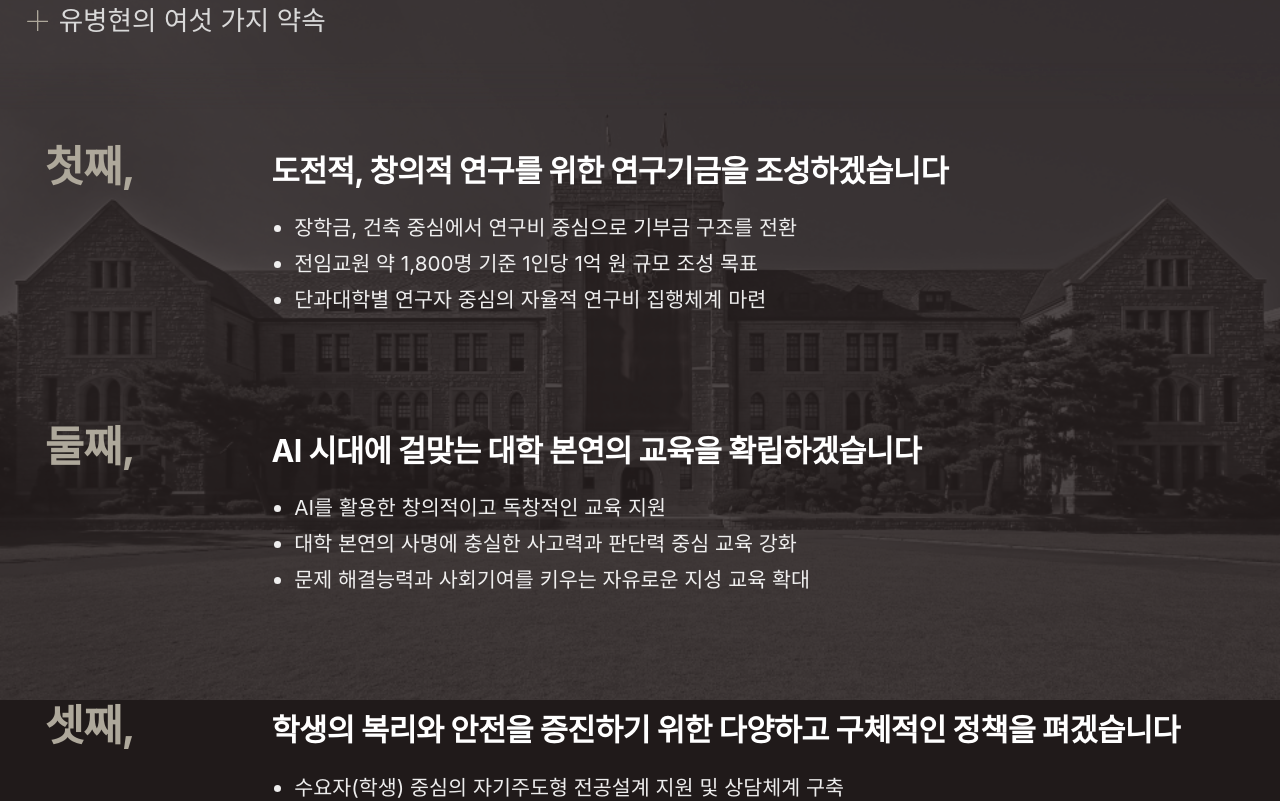
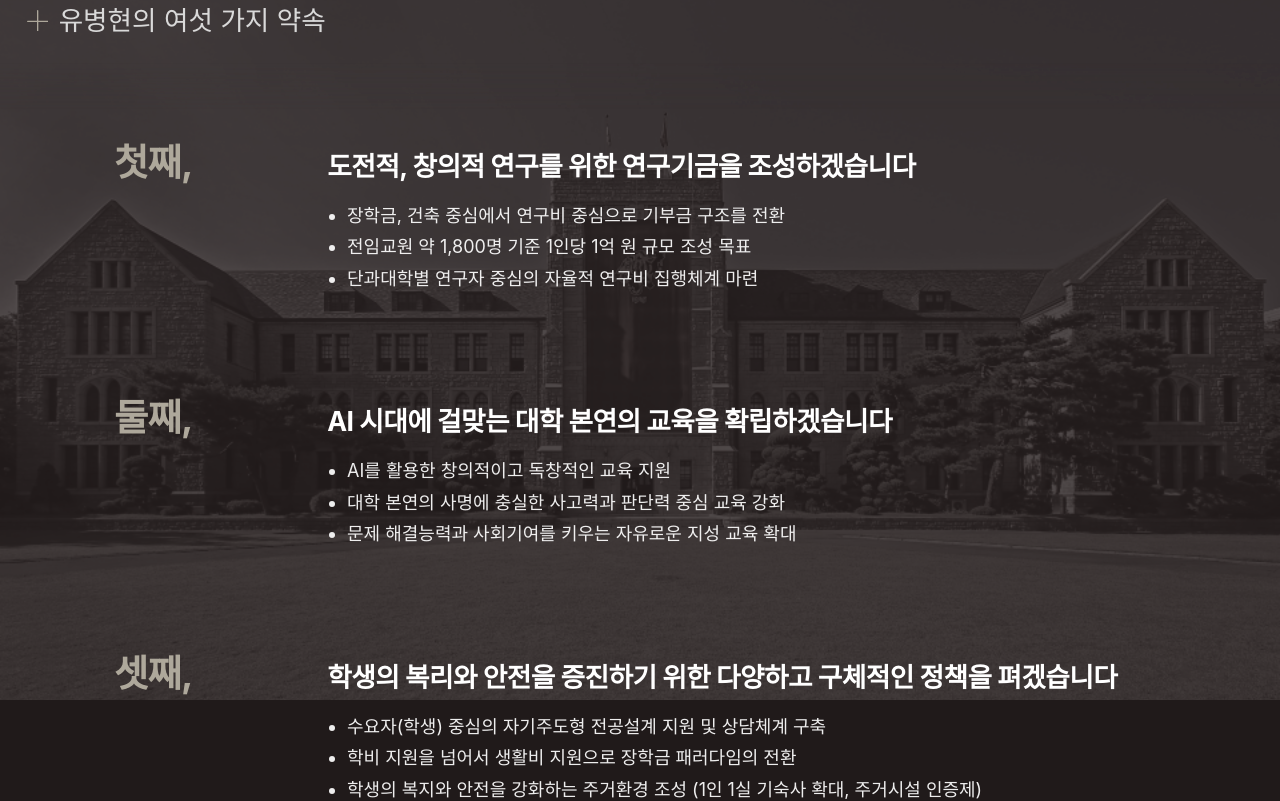
Before and after one commit to mimmimtst-svg/web, a Next.js app: page / in a window 1280 px wide. Shown: the part 1700-2501 px from the top of the page. Built offline with nearby package versions, Linux system fonts and the light colour scheme; a web font is replaced by a local one.

Commit message:
Section 3 desktop: promise type scales with the screen width, a step smaller
Co-Authored-By: Claude Opus 5.5 <noreply@anthropic.com>
Claude-Session: https://claude.ai/code/session_01L5e7NVB9wcp6hkLNfozD1c

```diff
--- a/components/Promises.module.css
+++ b/components/Promises.module.css
@@ -277,6 +277,11 @@
     /* clip, not hidden: hidden would make the section the pin's
        scroller and the photo would scroll away with the text. */
     overflow: clip;
+    /* The promises scale with the screen's width alone (2026-10-19:
+       --u also follows the height, so the type stayed put while a short
+       window narrowed; the 1920 sizes also came down a step, as the
+       page read larger than the others). */
+    --pu: calc(100vw / 1920);
   }
 
   .backdropPin,
@@ -334,7 +339,7 @@
   }
 
   .inner {
-    gap: max(calc(150 * var(--u)), 72px);
+    gap: max(calc(150 * var(--pu)), 56px);
   }
 
   .list {
@@ -345,20 +350,20 @@
     width: fit-content;
     max-width: 100%;
     margin: 0 auto;
-    gap: max(calc(150 * var(--u)), 80px);
+    gap: max(calc(150 * var(--pu)), 64px);
   }
 
   /* Number column wide enough for "여섯째," at this size. */
   .item {
     display: grid;
-    grid-template-columns: max(calc(250 * var(--u)), 9rem) minmax(0, 1fr);
+    grid-template-columns: max(calc(230 * var(--pu)), 7rem) minmax(0, 1fr);
     align-items: baseline;
-    column-gap: max(calc(90 * var(--u)), 32px);
+    column-gap: max(calc(90 * var(--pu)), 24px);
   }
 
   .itemNumber {
     font-weight: 700;
-    font-size: max(calc(64 * var(--u)), 2.125rem);
+    font-size: max(calc(56 * var(--pu)), 1.75rem);
     line-height: 1.3;
     letter-spacing: -0.02em;
     color: var(--color-muted);
@@ -367,13 +372,13 @@
   .itemBody {
     display: flex;
     flex-direction: column;
-    gap: max(calc(26 * var(--u)), 14px);
+    gap: max(calc(22 * var(--pu)), 12px);
   }
 
   .itemTitle {
     padding-left: 0;
     font-weight: 700;
-    font-size: max(calc(46 * var(--u)), 1.625rem);
+    font-size: max(calc(40 * var(--pu)), 1.375rem);
     line-height: 1.4;
     letter-spacing: -0.02em;
     text-wrap: balance;
@@ -383,7 +388,7 @@
   .itemPoints {
     padding-top: 0;
     font-weight: 400;
-    font-size: max(calc(31 * var(--u)), 1.1875rem);
+    font-size: max(calc(27 * var(--pu)), 1rem);
     line-height: 1.75;
     color: rgba(255, 255, 255, 0.92);
     /* A point that runs to two lines splits evenly. */
```
Also changed, not shown: 1 other file (tests, documents, lock files or other folders).
